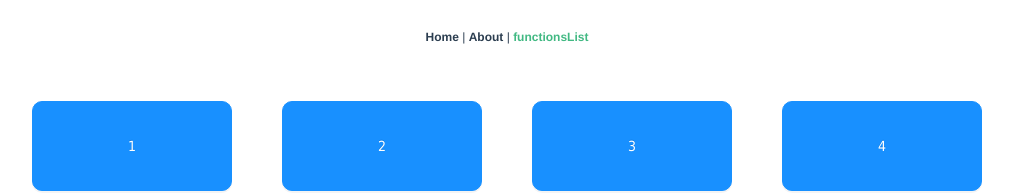
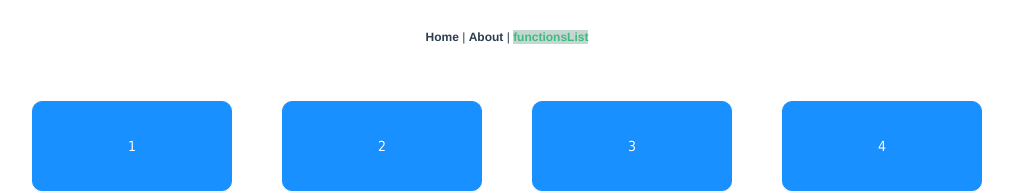
Before and after one commit to zhanglkx/JS-CSS-HTML, a Vue app: page /functionsList in a window 1280 px wide. Shown: the top 193 px of the page, without its empty margins (133-1146 px from the left). Built offline with nearby package versions, Linux system fonts and the light colour scheme.

Commit message:
🌟feat:(路由) 👉 1、选中样式 2、编程式路由名称跳转

```diff
--- a/src/Vue/mixinDirectory/mixinLearn.vue
+++ b/src/Vue/mixinDirectory/mixinLearn.vue
@@ -1,6 +1,7 @@
 <template>
   <div class="hello">
     <h2>{{ msg }}</h2>
+    <h1>mixin</h1>
   </div>
 </template>
 
--- a/src/index.css
+++ b/src/index.css
@@ -2,3 +2,8 @@
 @tailwind base;
 @tailwind components;
 @tailwind utilities;
+
+/*设置全局路由选中样式*/
+.router-active{
+    background: #c4d7d0;
+}
--- a/src/router/index.ts
+++ b/src/router/index.ts
@@ -10,21 +10,18 @@ const routes: Array<RouteRecordRaw> = [
   {
     path: "/about",
     name: "about",
-    component: () =>
-      import("../views/AboutView.vue")
+    component: () => import("../views/AboutView.vue")
   },
-
   {
     path: "/functionsList",
     name: "functionsList",
-    component: () =>
-      import("../views/functionsList.vue"),
+    meta: { title: "功能列表" },
+    component: () => import("../views/functionsList.vue"),
     children: [
       {
-        path: "/mixin",
-        name: "mixin",
-        component: () =>
-          import("../Vue/mixinDirectory/mixinLearn.vue")
+        path: "/贪吃蛇/subComponent",
+        name: "subComponent",
+        component: () => import("../views/贪吃蛇/subRouter/subComponent.vue")
       }
     ]
   }
@@ -32,6 +29,8 @@ const routes: Array<RouteRecordRaw> = [
 
 const router = createRouter({
   history: createWebHistory(process.env.BASE_URL),
+  // 匹配当前路由的 RouterLink 默认的 CSS class。如果没有提供，则会使用
+  linkActiveClass: "router-active",
   routes
 });
 
--- a/src/views/functionsList.vue
+++ b/src/views/functionsList.vue
@@ -1,5 +1,9 @@
 <template>
   <div class="wrapper">
+
+<!--    <router-link to="/贪吃蛇/subComponent">11</router-link>-->
+    <router-view></router-view>
+
     <ul class="list">
       <li class="list_li" v-for="(item, index) in 100" :key="index">
         <a-button
@@ -21,7 +25,7 @@ import { useRouter } from "vue-router";
 const router = useRouter();
 
 const jump = () => {
-  router.push("mixin");
+  router.push({ name: "subComponent" });
 };
 </script>
 
--- /dev/null
+++ b/src/views/贪吃蛇/subRouter/subComponent.vue
@@ -0,0 +1,13 @@
+<template>
+<div>
+  <h1>子页面</h1>
+</div>
+</template>
+
+<script setup lang="ts">
+
+</script>
+
+<style scoped>
+
+</style>
```
